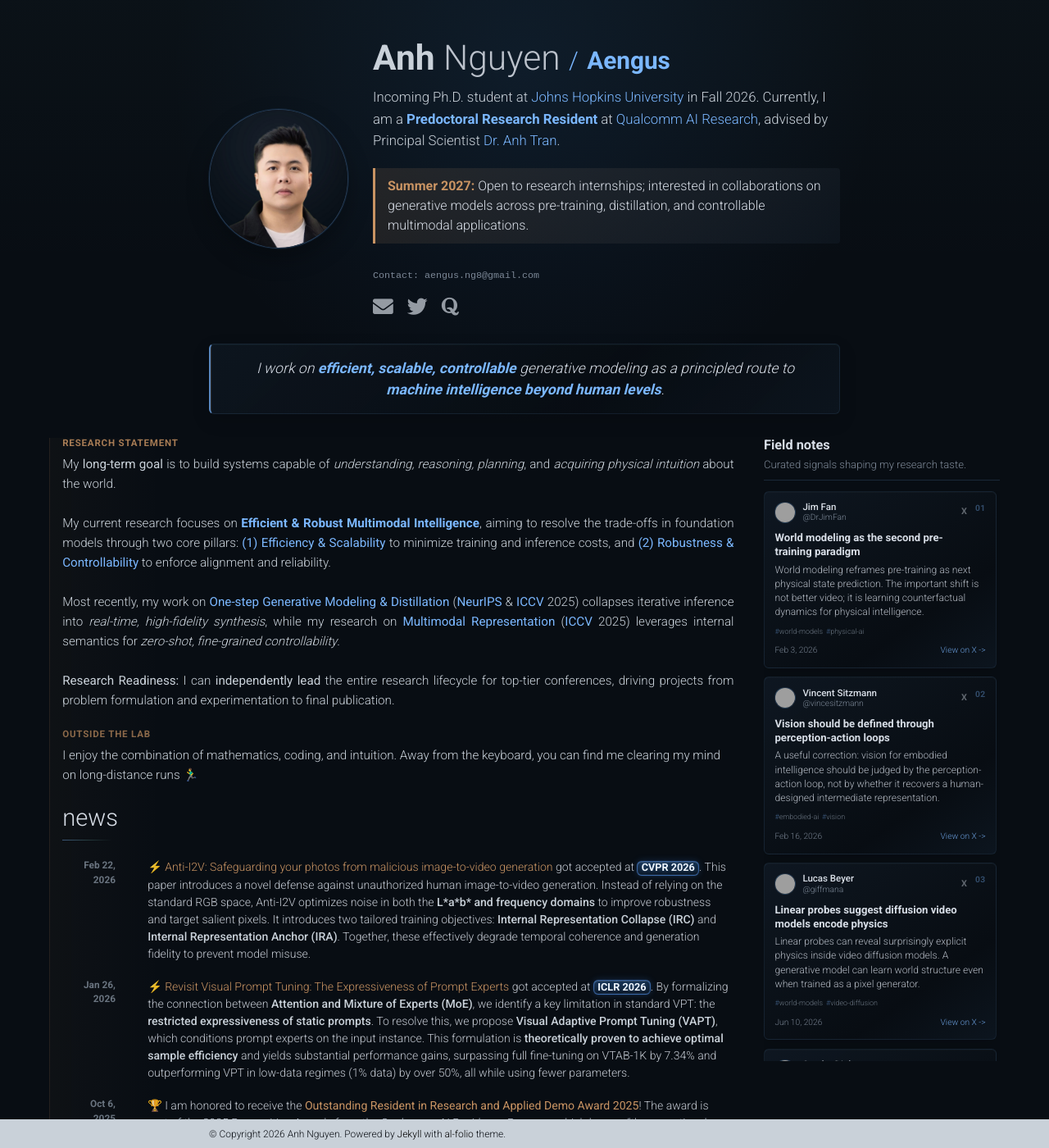
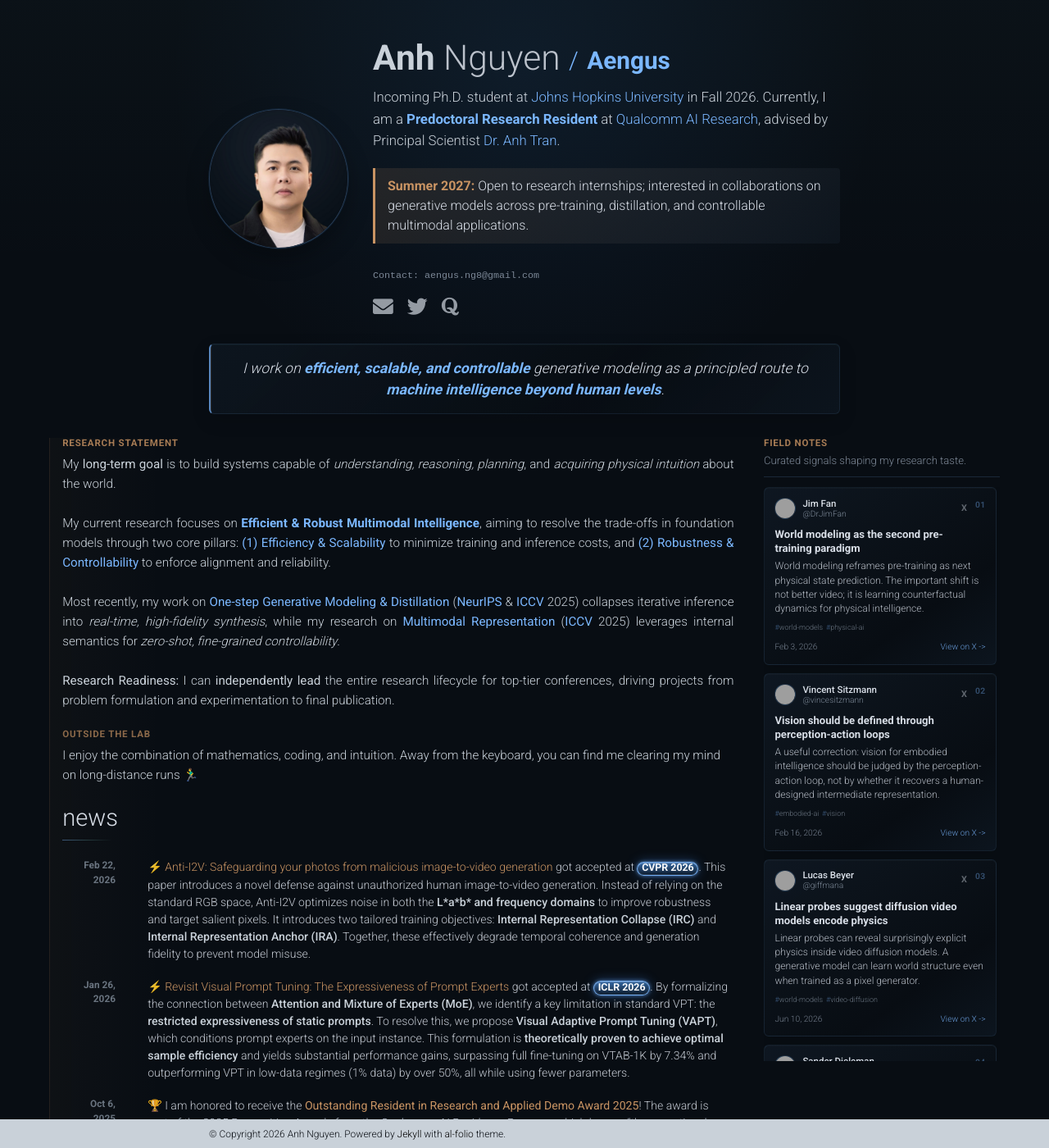
Before and after one commit to aengusng8/aengusng8.github.io, a Jekyll site: the page built from _pages/about.md, in a window 1280 px wide and 1400 px high. Shown: the whole window at 82% size. Built offline with Jekyll 4.4.1, drawn with Linux system fonts in a browser that asks for light colours; comment, search, counter and statistics services are not loaded; a style sheet for code colours, icons or effects is not loaded; grey boxes are pictures that could not be loaded.

Commit message:
Polish thesis and news badges

```diff
--- a/_pages/about.md
+++ b/_pages/about.md
@@ -27,7 +27,7 @@
 <div class="research-thesis-card">
     <div class="research-thesis-card__inner">
         <span style="color: #d7dde6; font-style: italic; font-size: 1.1em;">
-            I work on <span style="color: #7bb7ff; font-weight: bold;">efficient, scalable, controllable</span> generative modeling as a principled route to <span style="color: #7bb7ff; font-weight: bold;">machine intelligence beyond human levels</span>.
+            I work on <span style="color: #7bb7ff; font-weight: bold;">efficient, scalable, and controllable</span> generative modeling as a principled route to <span style="color: #7bb7ff; font-weight: bold;">machine intelligence beyond human levels</span>.
         </span>
     </div>
 </div>
--- a/_sass/_base.scss
+++ b/_sass/_base.scss
@@ -919,17 +919,17 @@
 
   h2 {
     margin: 0;
-    color: var(--profile-text);
-    font-size: 1.02rem;
+    color: rgba(201, 148, 99, 0.82);
+    font-size: 0.72rem;
     font-weight: 800;
     line-height: 1.15;
-    letter-spacing: 0;
-    text-transform: none;
+    letter-spacing: 0.07em;
+    text-transform: uppercase;
   }
 
   p {
     max-width: 100%;
-    margin: 0.28rem 0 0;
+    margin: 0.36rem 0 0;
     color: rgba(155, 168, 184, 0.78);
     font-size: 0.82rem;
     line-height: 1.42;
@@ -1287,22 +1287,23 @@
 
 .aurora-text {
   display: inline-block;
-  padding: 0.03em 0.34em 0.08em;
-  border: 1px solid rgba(95, 160, 255, 0.5);
-  border-radius: 6px;
-  color: #eef6ff;
-  font-size: 0.9em;
+  padding: 0.04em 0.38em 0.08em;
+  border: 1px solid rgba(123, 183, 255, 0.9);
+  border-radius: 999px;
+  color: rgba(255, 255, 255, 0.98);
+  font-size: 0.88em;
   font-weight: 800;
-  line-height: 1.15;
+  line-height: 1.12;
   background:
-    linear-gradient(180deg, rgba(24, 76, 138, 0.42), rgba(8, 21, 38, 0.76)),
-    linear-gradient(90deg, rgba(123, 183, 255, 0.13), rgba(127, 215, 209, 0.06));
+    linear-gradient(180deg, rgba(52, 124, 210, 0.66), rgba(8, 21, 38, 0.9)),
+    linear-gradient(90deg, rgba(123, 183, 255, 0.3), rgba(127, 215, 209, 0.14));
   box-shadow:
-    inset 0 0 0 1px rgba(180, 216, 255, 0.075),
-    inset 0 1px 0 rgba(238, 246, 255, 0.1),
-    0 0 9px rgba(63, 129, 220, 0.24),
-    0 0 1px rgba(123, 183, 255, 0.42);
-  text-shadow: 0 0 6px rgba(123, 183, 255, 0.28);
+    inset 0 0 0 1px rgba(238, 246, 255, 0.12),
+    inset 0 1px 0 rgba(238, 246, 255, 0.2),
+    0 0 14px rgba(63, 129, 220, 0.42),
+    0 0 4px rgba(123, 183, 255, 0.62);
+  text-shadow: 0 0 8px rgba(238, 246, 255, 0.2);
+  white-space: nowrap;
 }
 
 @keyframes aurora-gradient {
```
